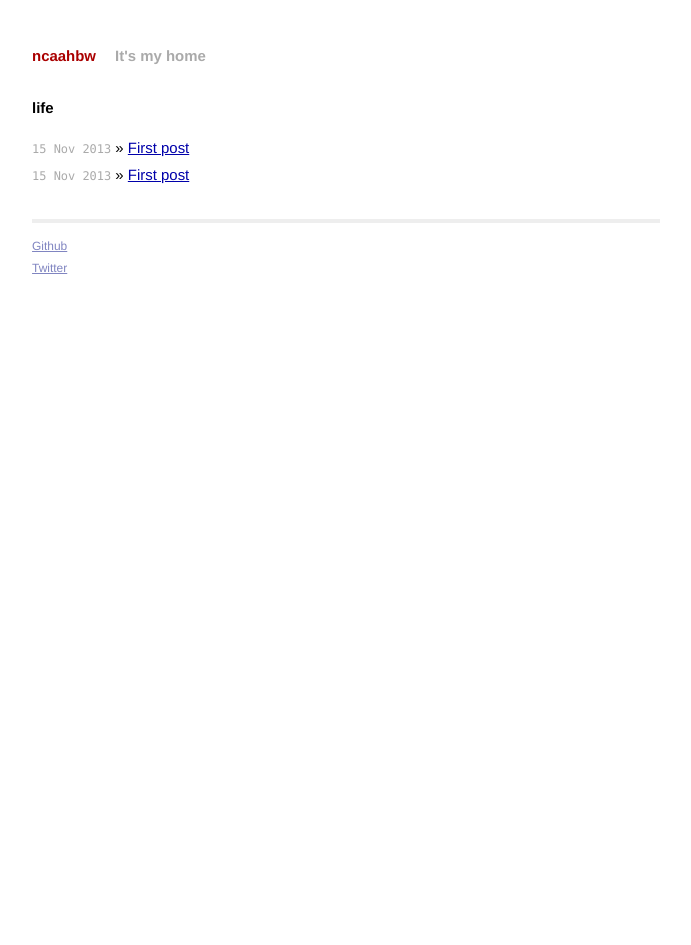
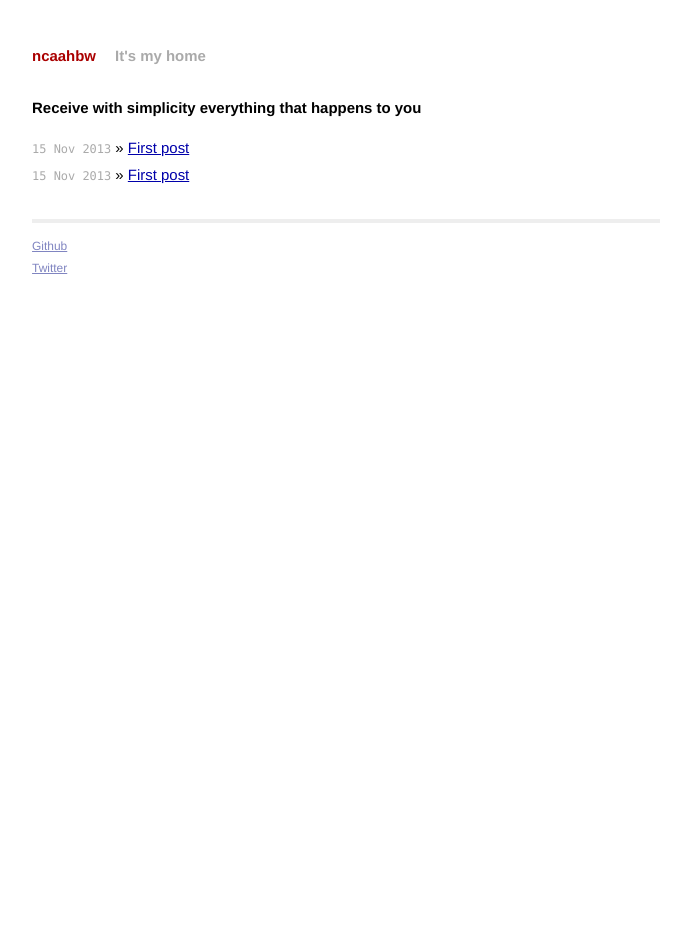
Before and after one commit to ncaahbw/story, a Jekyll site: the page built from index.html, in a window 1280 px wide. Shown: the whole page, without its empty margins (294-985 px from the left). Built offline with Jekyll 4.4.1, drawn with Linux system fonts in a browser that asks for light colours; Markdown is read by kramdown in place of the engine named in the settings.

Commit message:
3th post

```diff
--- a/_layouts/default.html
+++ b/_layouts/default.html
@@ -17,8 +17,8 @@
 
         <div class="site">
           <div class="header">
-            <h1 class="title"><a href="/">{{ site.name }}</a></h1>
-            <a class="extra" href="/">It's my home</a>
+            <h1 class="title"><a >{{ site.name }}</a></h1>
+            <a class="extra">It's my home</a>
           </div>
 
           {{ content }}
--- a/index.html
+++ b/index.html
@@ -4,7 +4,7 @@ title: Mrhu guilty
 ---
 
 <div id="home">
-  <h1>life</h1>
+  <h1>Receive with simplicity everything that happens to you</h1>
   <ul class="posts">
     {% for post in site.posts %}
       <li><span>{{ post.date | date_to_string }}</span> &raquo; <a href="{{ post.url }}">{{ post.title }}</a></li>
```
